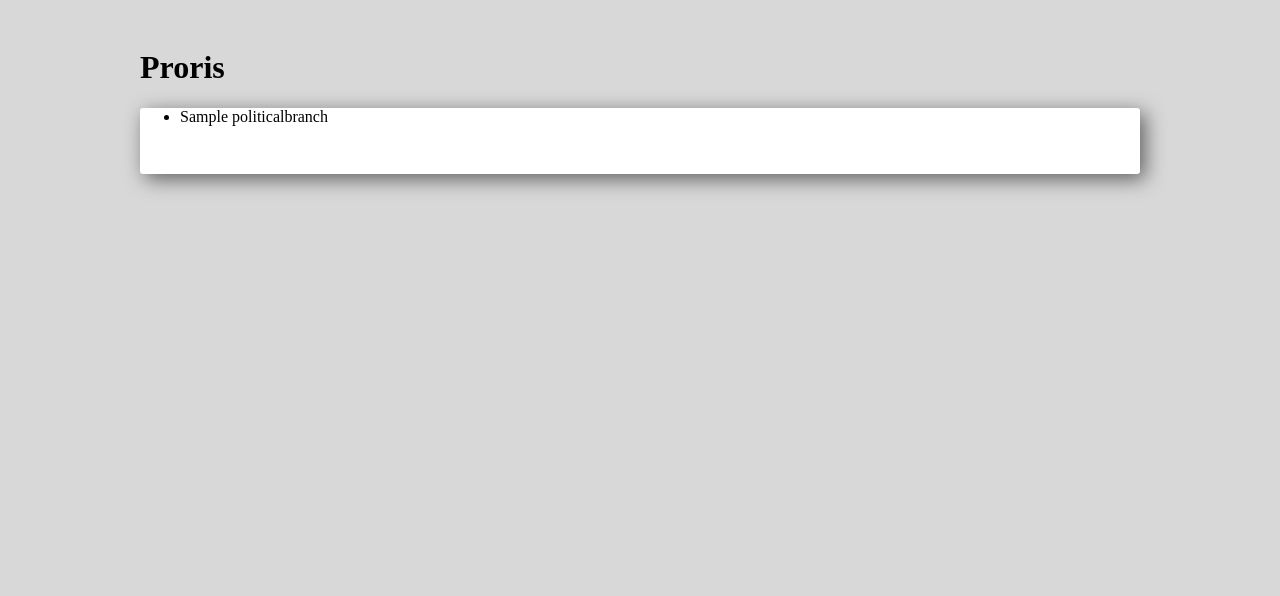
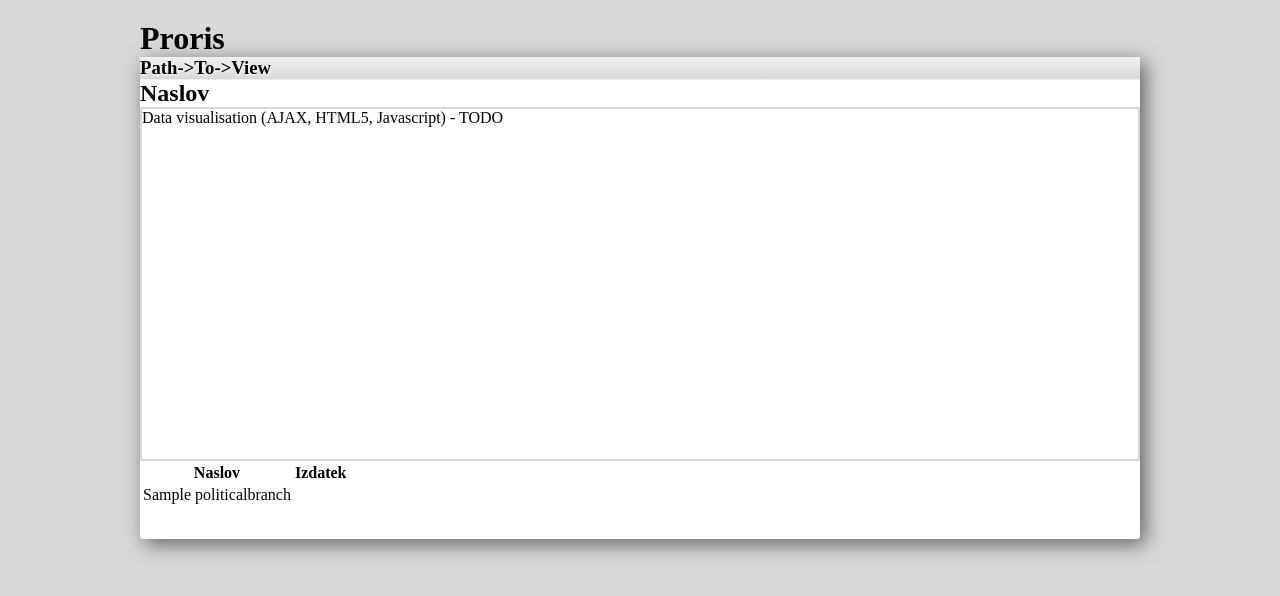
Before and after one commit to jank0s/proris, a Django app: page / in a window 1280 px wide. Shown: the top 596 px of the page. Run offline with Django 3.2, Linux system fonts and the light colour scheme; tables that the repository leaves empty hold one stand-in row (values such as "Sample post").

Commit message:
Basic view tamplate updated

```diff
--- a/webapp/static/webapp/styles/index.css
+++ b/webapp/static/webapp/styles/index.css
@@ -1,6 +1,7 @@
 @charset "utf-8";
 /* CSS Document */
 
+body, div, h1, h2, h3, h4, h5, h6, p, ul, img {margin:0px; padding:0px; }
 
 body{
     background: #D8D8D8;
@@ -18,3 +19,15 @@ body{
     -webkit-box-shadow: 5px 5px 20px #606060 ;
     -webkit-border-radius: 3px;
 }
+
+#content #top {
+    text-shadow: #fff 1px 1px 3px;
+    background: -webkit-gradient(linear, left top, left bottom, from(#F1F1F1), to(#D8D8D8));
+    border-bottom: 1px solid #eee;
+}
+
+#visual {
+    border:2px solid;
+    border-color: #D8D8D8;
+    height: 350px;
+}
--- a/webapp/templates/webapp/index.html
+++ b/webapp/templates/webapp/index.html
@@ -14,15 +14,29 @@
             </div><!-- end header-->
 
             <div id="content">
+                <div id="top">
+                    <h3>Path->To->View</h3>
+                </div>
+                <h2>Naslov</h2>
+                <div id="visual">
+                    <p>Data visualisation (AJAX, HTML5, Javascript) - TODO</p>
+                </div>
+                <table>
+                        <tr>
+                            <th>Naslov</th>
+                            <th>Izdatek</th>
+                        </tr>
                     {% if branch_list %}
-					<ul>
+
                         {% for br in branch_list %}
-						<li>{{ br.name }}</li>
+                            <tr>
+                                <td>{{ br.name }}</td>
+                            </tr>
                         {% endfor %}
-					</ul>
                     {% else %}
                         <p>No polls political branches available.</p>
                     {% endif %}
+                </table>
             </div><!-- end content-->
 
             <div id="footer">
```
Lines whose indentation alone changed are shown as unchanged.
